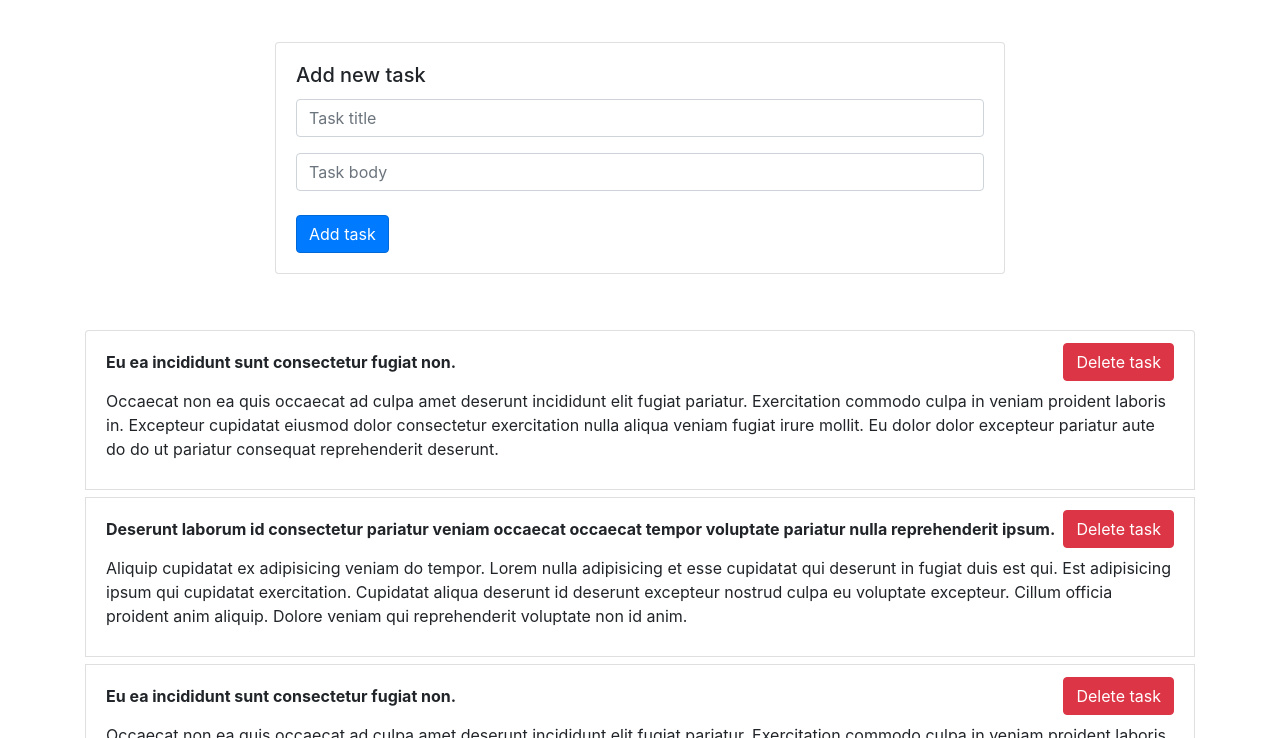
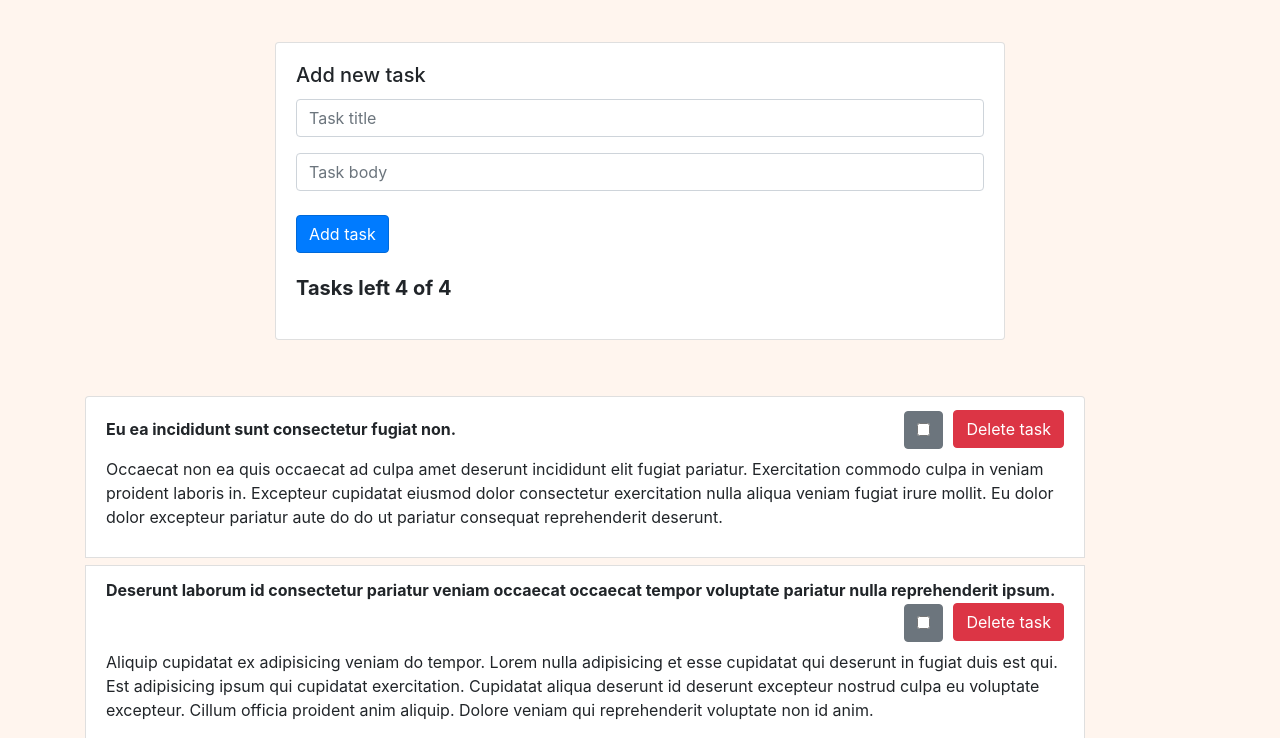
Before and after one commit to Mikhail-88/todo-list_js, a plain HTML site: page index.html in a window 1280 px wide. Shown: the part 62-800 px from the top of the page. Drawn offline with nearby package versions, Linux system fonts and the light colour scheme.

Commit message:
add mark completed task

```diff
--- a/app.js
+++ b/app.js
@@ -3,7 +3,7 @@
 const tasks = [
   {
     _id: '5d2ca9e2e03d40b326596aa7',
-    completed: true,
+    completed: false,
     body:
       'Occaecat non ea quis occaecat ad culpa amet deserunt incididunt elit fugiat pariatur. Exercitation commodo culpa in veniam proident laboris in. Excepteur cupidatat eiusmod dolor consectetur exercitation nulla aliqua veniam fugiat irure mollit. Eu dolor dolor excepteur pariatur aute do do ut pariatur consequat reprehenderit deserunt.\r\n',
     title: 'Eu ea incididunt sunt consectetur fugiat non.',
@@ -18,7 +18,7 @@ const tasks = [
   },
   {
     _id: '5d2ca9e2e03d40b3232496aa7',
-    completed: true,
+    completed: false,
     body:
       'Occaecat non ea quis occaecat ad culpa amet deserunt incididunt elit fugiat pariatur. Exercitation commodo culpa in veniam proident laboris in. Excepteur cupidatat eiusmod dolor consectetur exercitation nulla aliqua veniam fugiat irure mollit. Eu dolor dolor excepteur pariatur aute do do ut pariatur consequat reprehenderit deserunt.\r\n',
     title: 'Eu ea incididunt sunt consectetur fugiat non.',
@@ -84,9 +84,9 @@ const tasks = [
     },
     light: {
       '--base-text-color': '#212529',
-      '--header-bg': '#fff',
+      '--header-bg': 'silver',
       '--header-text-color': '#212529',
-      '--default-btn-bg': '#fff',
+      '--default-btn-bg': 'silver',
       '--default-btn-text-color': '#212529',
       '--default-btn-hover-bg': '#e8e7e7',
       '--default-btn-border-color': '#343a40',
@@ -110,12 +110,14 @@ const tasks = [
   const inputTitle = form.elements['title'];
   const inputBody = form.elements['body'];
   const themeSelect = document.getElementById('themeSelect');
+  const info = document.querySelector('.card-info');
 
   setTheme(lastSelectedTheme);
   renderAllTasks(objOfTasks);
   form.addEventListener('submit', onFormSubmit);
   listContainer.addEventListener('click', onDelete);
   themeSelect.addEventListener('change', onThemeSelect);
+  listContainer.addEventListener('click', onCompleted);
 
   function renderAllTasks(taskList) {
     if (!taskList) {
@@ -130,6 +132,13 @@ const tasks = [
     });
 
     listContainer.appendChild(fragment);
+    updateInfo();
+  }
+
+  function updateInfo() {
+    const unfinishedTask = Object.values(objOfTasks).filter(task => !task.completed);
+
+    info.innerHTML = `Tasks left ${unfinishedTask.length} of ${Object.values(objOfTasks).length}`;
   }
 
   function listItemTemplate({ _id, title, body} = {}) {
@@ -143,13 +152,23 @@ const tasks = [
 
     const deleteBtn = document.createElement('button');
     deleteBtn.textContent = 'Delete task';
-    deleteBtn.classList.add('btn', 'btn-danger', 'ml-auto', 'delete-btn');
+    deleteBtn.classList.add('btn', 'btn-danger', 'delete-btn');
+
+    const lableBtn = document.createElement('label');
+    lableBtn.classList.add('btn', 'btn-secondary');
+
+    const complideBtn = document.createElement('input');
+    complideBtn.classList.add('checkbox');
+    complideBtn.setAttribute('type', 'checkbox');
+    // complideBtn.setAttribute('autocomplete', 'off');
 
     const article = document.createElement('p');
     article.textContent = body;
     article.classList.add('mt-2', 'w-100');
 
+    lableBtn.appendChild(complideBtn);
     li.appendChild(span);
+    li.appendChild(lableBtn);
     li.appendChild(deleteBtn);
     li.appendChild(article);
 
@@ -185,6 +204,7 @@ const tasks = [
     };
 
     objOfTasks[newTask._id] = newTask;
+    updateInfo();
 
     return { ...newTask };
   }
@@ -198,6 +218,7 @@ const tasks = [
     }
 
     delete objOfTasks[id];
+    updateInfo();
 
     return isConfirm;
   }
@@ -242,4 +263,16 @@ const tasks = [
     });
   }
 
+  function onCompleted({ target }) {
+    if (target.classList.contains('checkbox')) {
+      const parent = target.closest('[data-task-id]');
+      parent.classList.toggle('active-bg');
+      const id = parent.dataset.taskId;
+
+      objOfTasks[id].completed = target.checked;
+
+      updateInfo();
+    }
+  }
+
 })(tasks);
--- a/index.html
+++ b/index.html
@@ -34,6 +34,7 @@
                 <input type="text" name="body" id="body" class="form-control mt-3" placeholder="Task body" />
                 <button type="submit" class="btn btn-primary mt-4">Add task</button>
               </form>
+              <p class="card-info"></p>
             </div>
           </div>
         </div>
--- a/styles.css
+++ b/styles.css
@@ -20,7 +20,9 @@
 }
 
 body {
+  background-color: seashell;
   color: var(--base-text-color);
+  padding-bottom: 70px;
 }
 
 .navbar {
@@ -37,9 +39,11 @@ body {
   background-color: var(--default-btn-bg);
   border-color: var(--default-btn-border-color);
 }
+
 .btn-primary:not(:disabled):not(.disabled):active:focus {
   box-shadow: var(--default-btn-focus-box-shadow);
 }
+
 .btn.btn-primary:hover {
   color: var(--default-btn-text-color);
   background-color: var(--default-btn-hover-bg);
@@ -71,3 +75,27 @@ body {
   border-color: var(--input-focus-border-color);
   box-shadow: var(--input-focus-box-shadow);
 }
+
+.btn.btn-secondary {
+  margin: 2px 10px 0 auto;
+  cursor: pointer;
+}
+
+.checkbox {
+  cursor: pointer;
+}
+
+.list-group-item {
+  max-width: 1000px;
+
+}
+
+.active-bg {
+  background-color: #eee;
+}
+
+.card-info {
+  font-size: 20px;
+  font-weight: bold;
+  margin-top: 20px;
+}
```
Also changed, not shown: 1 other file.
